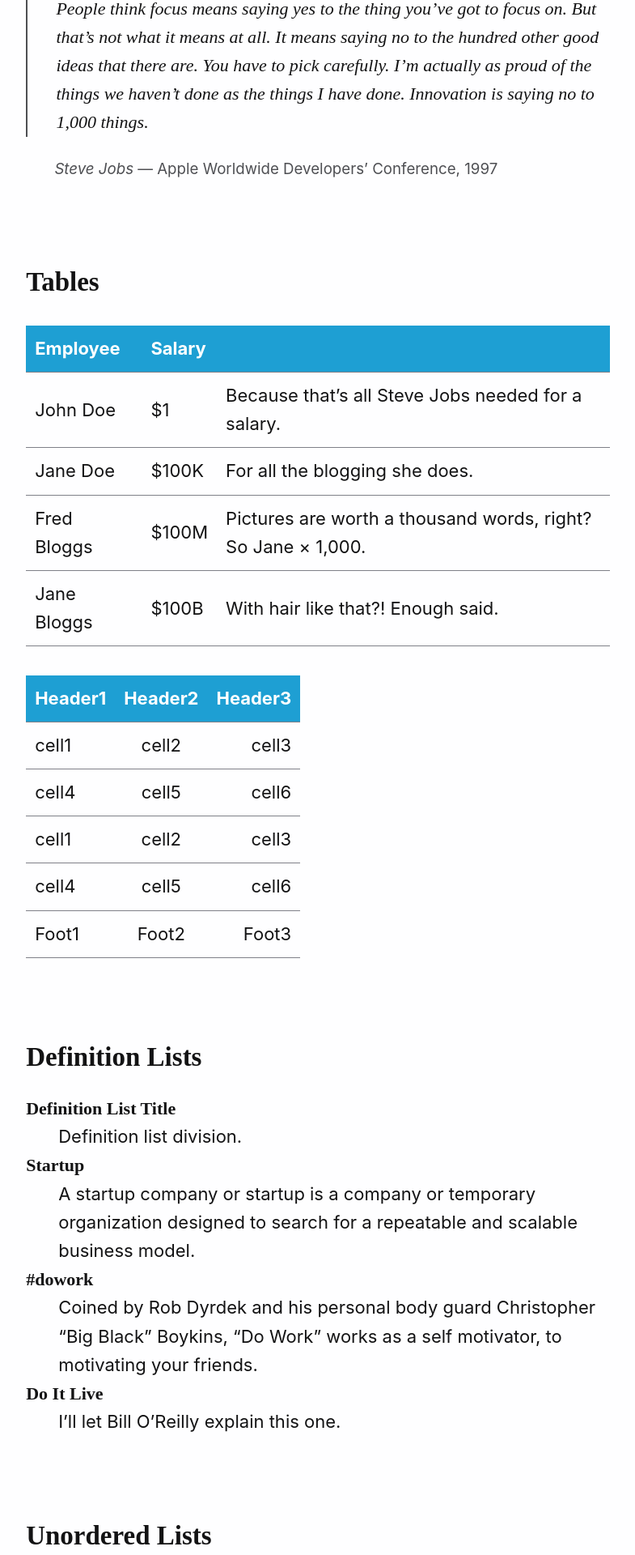
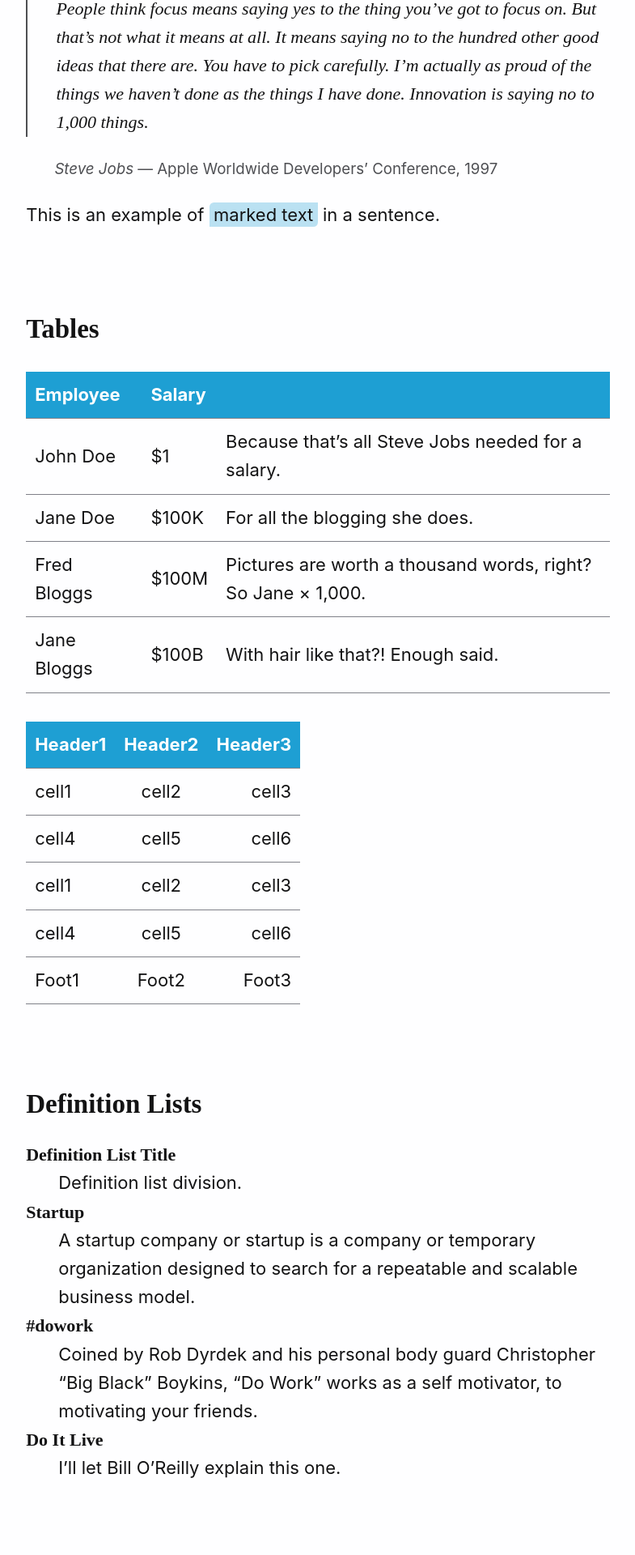
Before and after one commit to mbbischoff/website, a Jekyll site: the page built from style-guide.markdown, in a window 1280 px wide. Shown: the part 868-2788 px from the top of the page at 81% size, without its empty margins (247-1032 px from the left). Built offline with Jekyll 4.4.1, drawn with Linux system fonts in a browser that asks for light colours; some web fonts are replaced; our own code applies the rules of GitHub Pages for plain Markdown files; comment, search, counter and statistics services are not loaded.

Commit message:
Marked text

```diff
--- a/assets/css/screen.css
+++ b/assets/css/screen.css
@@ -26,11 +26,13 @@ Variables
   --spacing-maxwidth: 36rem;
   --spacing-maxwidth-lg: calc(var(--spacing-maxwidth) * 1.5);
 
+  --rgb-accent: 30, 159, 211;
+
   --color-bg: #fefeff;
   --color-default: #131314;
   --color-mid: #4e4f53;
   --color-dim: #7f8088;
-  --color-link: #1e9fd3;
+  --color-link: rgba(var(--rgb-accent), 1.0);
 }
 
 @media (prefers-color-scheme: dark) {
@@ -39,7 +41,7 @@ Variables
     --color-default: #fefeff;
     --color-mid: #7f8088;
     --color-dim: #4e4f53;
-    --color-link: #1e9fd3;
+    --color-link: rgba(var(--rgb-accent), 1.0);
   }
 }
 
@@ -211,6 +213,10 @@ li a,
 figcaption a {
   border-bottom: 1px solid var(--color-link);
 }
+/*
+main>ul, article>ul  {
+  padding: 0;
+} */
 
 pre {
   overflow: scroll;
@@ -237,6 +243,14 @@ kbd {
   background: var(--color-default);
   color: var(--color-bg);
   border-radius: 0.25rem;
+  padding: 0.1em 0.25em;
+}
+
+
+mark {
+  background: rgba(var(--rgb-accent), .3);
+  color: inherit;
+  border-radius: 0.25rem 0;
   padding: 0.1em 0.25em;
 }
 
--- a/style-guide.markdown
+++ b/style-guide.markdown
@@ -22,6 +22,9 @@ Multi line blockquote with a cite reference:
 
 <cite>Steve Jobs</cite> — Apple Worldwide Developers’ Conference, 1997
 {: .small}
+
+
+This is an example of <mark>marked text</mark> in a sentence.
 
 ## Tables
 
```
Also changed, not shown: other parts of style-guide.markdown (+0 -1 lines).
